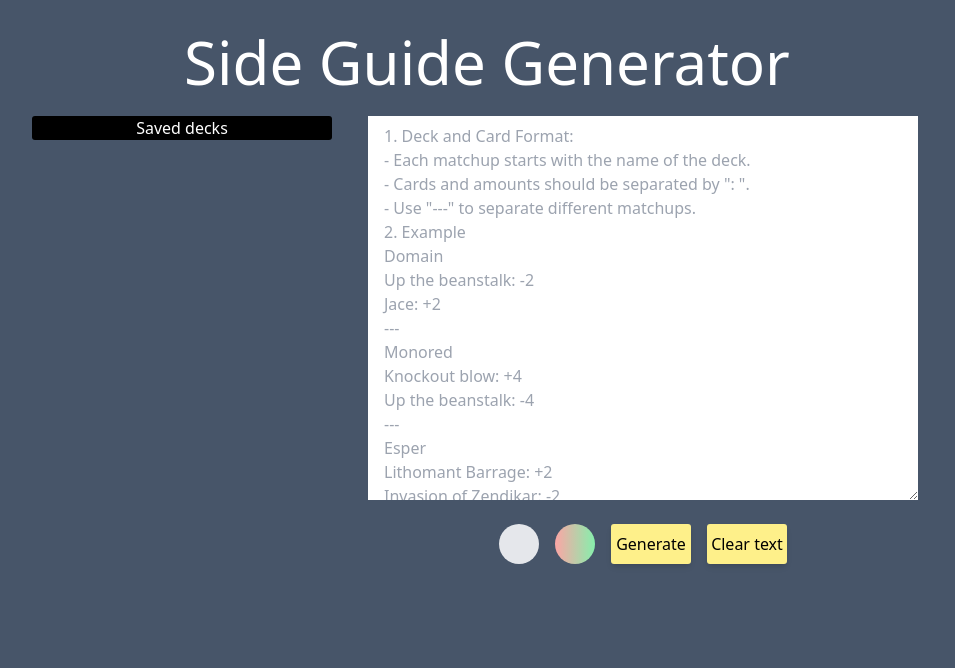
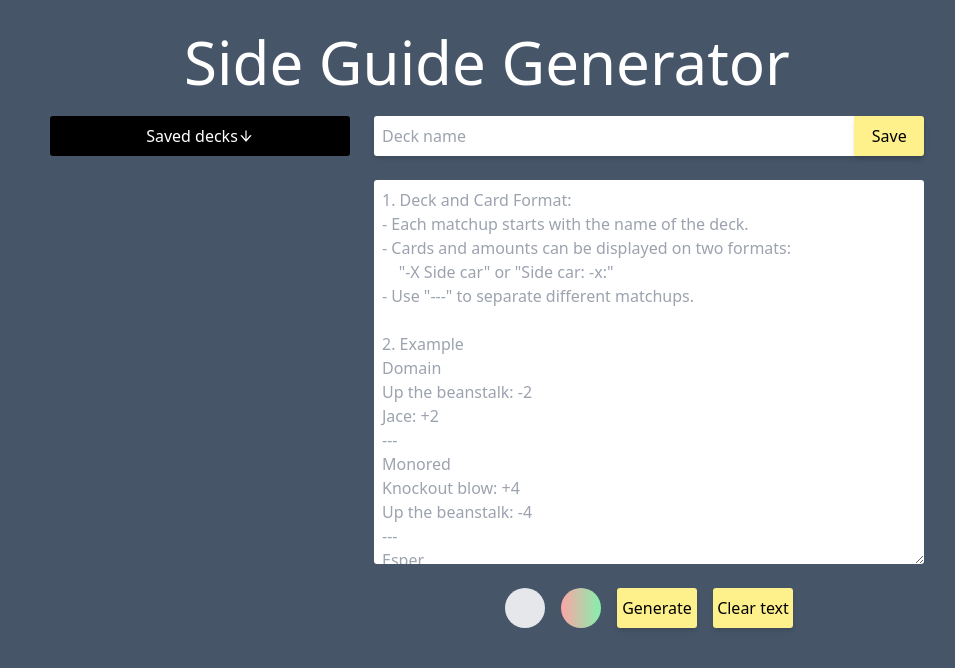
Before and after one commit to TigreDev/sideguidegenerator, a React (Create React App) app: page / in a window 1280 px wide. Shown: the top 668 px of the page, without its empty margins (153-1108 px from the left). Built offline with nearby package versions, Linux system fonts and the light colour scheme.

Commit message:
some work

```diff
--- a/src/App.tsx
+++ b/src/App.tsx
@@ -9,7 +9,7 @@ function App() {
   return (
     <StoredGuidesContextProvider>
       <Home />
-      <ToastContainer closeOnClick />
+      <ToastContainer closeOnClick hideProgressBar pauseOnHover={false} />
     </StoredGuidesContextProvider>
   );
 }
--- a/src/components/Button/index.tsx
+++ b/src/components/Button/index.tsx
@@ -5,7 +5,7 @@ export type ButtonProps = React.ComponentProps<'button'> & {
 
 const variants = {
     'primary': 'rounded-[3px] shadow-md bg-yellow-200 hover:bg-yellow-400 hover:shadow-lg',
-    'warning': 'rounded-[3px] shadow-md bg-red-200 hover:bg-red-400 hover:shadow-lg',
+    'warning': 'rounded-[3px] shadow-md bg-red-600 hover:bg-red-500 hover:shadow-lg',
 }
 
 export const Button = ({ variant = 'primary', className, ...props }: ButtonProps) => {
--- a/src/components/Home/GeneratorForm.tsx
+++ b/src/components/Home/GeneratorForm.tsx
@@ -8,15 +8,15 @@ function GeneratorForm() {
     const { guideText, handleChange, setColorSchema, generateOutput, setGuideText, colorSchema, guideOutput } = useGeneratorForm();
 
     return (
-        <div className="flex flex-col items-center px-6  gap-6 ">
-            <textarea className="w-full min-h-32 md:min-h-96 md:w-[550px] px-4 py-2 overflow-y-scroll" value={guideText} onChange={handleChange} id='guideText' placeholder={placeholderText} />
+        <div className="flex flex-col items-center gap-6 ">
+            <SaveDeckForm guide={guideText} />
+            <textarea className="w-full min-h-32 md:min-h-96 md:w-[550px] px-2 py-2 overflow-y-scroll rounded-[3px]" value={guideText} onChange={handleChange} id='guideText' placeholder={placeholderText} />
             <div className="flex flex-row gap-4">
                 <button className="bg-gray-200 rounded-full min-w-10 min-h-10 hover:bg-gray-300 " onClick={() => setColorSchema("grays")} />
                 <button className="bg-gradient-to-r from-red-300 to-green-300 rounded-full min-w-10 min-h-10 hover:bg-gradient-to-r hover:from-red-400 hover:to-green-400" onClick={() => setColorSchema("default")} />
                 <Button className="w-20 py-2" onClick={generateOutput}>Generate</Button>
                 <Button className="w-20 py-2" onClick={() => setGuideText("")}>Clear text</Button>
             </div>
-            {guideOutput && <SaveDeckForm guide={guideText} />}
             {guideOutput && <MatchupTable matchups={guideOutput} colorSchema={colorSchema} />}
         </div>
     );
--- a/src/components/Home/Home.tsx
+++ b/src/components/Home/Home.tsx
@@ -1,31 +1,15 @@
 import GeneratorForm from "./GeneratorForm";
-import { useStoredGuidesContext } from '../StoredGuidesContext/useStoredGuidesContext';
-import { Button } from "../Button";
+import SideBar from "./SideBar";
 
 function Home() {
-    const { storedGuides, removeGuide, setCurrentGuide } = useStoredGuidesContext()
 
     return (
         <div className="min-h-screen relative bg-slate-600 flex flex-col items-center px-6 py-8 gap-6 ">
             <div className=" text-3xl md:text-6xl text-white font-extralight ">
                 Side Guide Generator
             </div>
-            <div className="flex flex-col md:flex-row gap-3">
-                <div className="flex flex-col h-auto gap-3">
-                    <div className="bg-black text-bold w-full rounded-[3px] text-white text-center">
-                        Saved decks
-                    </div>
-                    <div className="w-full md:w-[300px] flex flex-col gap-2" >
-                        {storedGuides.map((guide) => (
-                            <div className="flex flex-row gap-3" key={`${guide.name}-container`}>
-                                <Button className="w-full" key={guide.name} onClick={() => setCurrentGuide(guide)}>
-                                    {guide.name}
-                                </Button>
-                                <Button variant="warning" className="px-3" onClick={() => removeGuide(guide.name)}>X</Button>
-                            </div>
-                        ))}
-                    </div>
-                </div>
+            <div className="flex w-full flex-col md:flex-row justify-center gap-6">
+                <SideBar />
                 <GeneratorForm />
             </div>
 
--- /dev/null
+++ b/src/components/Home/SideBar.tsx
@@ -0,0 +1,44 @@
+import { useState } from 'react';
+import { useStoredGuidesContext } from '../StoredGuidesContext/useStoredGuidesContext';
+import { Button } from '../Button';
+import { ArrowDownSVG } from './TriangleSVG';
+
+
+function SideBar() {
+    const { storedGuides, removeGuide, setCurrentGuide } = useStoredGuidesContext();
+    const [isMapVisible, setIsMapVisible] = useState(false);
+
+    const toggleMap = () => {
+        setIsMapVisible((prev) => !prev);
+    };
+
+    return (
+        <div className="flex flex-col h-auto gap-3 w-full md:w-[300px]">
+            <div
+                className="bg-black text-bold w-full rounded-[3px] text-white text-center cursor-pointer h-10 flex items-center justify-center select-none"
+                onClick={toggleMap}
+            >
+                Saved decks
+                <span className={`${isMapVisible ? 'rotate-180' : 'rotate-0'} inline-block`}>
+                    <ArrowDownSVG />
+                </span>
+            </div>
+            {isMapVisible && (
+                <div className="flex flex-col gap-2 ">
+                    {storedGuides.map((guide) => (
+                        <div className="flex flex-row gap-3 h-8" key={`${guide.name}-container`}>
+                            <Button className="w-full text-left px-4 text-ellipsis" key={guide.name} onClick={() => setCurrentGuide(guide)}>
+                                {guide.name}
+                            </Button>
+                            <Button variant="warning" className="px-3" onClick={() => removeGuide(guide.name)}>
+                                X
+                            </Button>
+                        </div>
+                    ))}
+                </div>
+            )}
+        </div>
+    );
+}
+
+export default SideBar;
--- /dev/null
+++ b/src/components/Home/TriangleSVG.tsx
@@ -0,0 +1,16 @@
+import { SVGProps } from "react";
+import { JSX } from "react/jsx-runtime";
+
+export function ArrowDownSVG(props: JSX.IntrinsicAttributes & SVGProps<SVGSVGElement>) {
+  return (
+    <svg
+      viewBox="0 0 1024 1024"
+      fill="currentColor"
+      height="1em"
+      width="1em"
+      {...props}
+    >
+      <path d="M862 465.3h-81c-4.6 0-9 2-12.1 5.5L550 723.1V160c0-4.4-3.6-8-8-8h-60c-4.4 0-8 3.6-8 8v563.1L255.1 470.8c-3-3.5-7.4-5.5-12.1-5.5h-81c-6.8 0-10.5 8.1-6 13.2L487.9 861a31.96 31.96 0 0048.3 0L868 478.5c4.5-5.2.8-13.2-6-13.2z" />
+    </svg>
+  );
+}
--- a/src/components/SaveDeckForm/SaveDeckForm.tsx
+++ b/src/components/SaveDeckForm/SaveDeckForm.tsx
@@ -11,7 +11,6 @@ export const SaveDeckForm = ({ guide }: { guide: string }) => {
         if (deckName === "") {
             return showError('Name should not be empty')
         }
-
         addOrUpdateGuide({
             info: guide,
             name: deckName
@@ -30,9 +29,8 @@ export const SaveDeckForm = ({ guide }: { guide: string }) => {
         setDeckName(e.target.value)
     }
 
-    return (<div className="flex flex-row">
-        <input type="text" value={deckName} onChange={handleChange} />
-        <Button className=" w-20 py-2" onClick={handleSave}>Save</Button>
-
+    return (<div className="flex flex-row shadow-md w-full">
+        <input type="text" value={deckName} onChange={handleChange} className="px-2 rounded-l-[3px] w-full" placeholder="Deck name" />
+        <Button className="w-20 py-2 rounded-l-none" onClick={handleSave}>Save</Button>
     </div>)
 }
--- a/src/components/StoredGuidesContext/StoredGuidesContextProvider.tsx
+++ b/src/components/StoredGuidesContext/StoredGuidesContextProvider.tsx
@@ -29,7 +29,6 @@ export const StoredGuidesContextProvider = ({ children }: { children: ReactNode
         JSON.parse(localStorage.getItem("storedGuides") || "[]")
     );
     const [currentGuide, setCurrentGuide] = useState<StoredGuidesType | null>(null);
-
 
     const addOrUpdateGuide = (guide: StoredGuidesType) => {
         const existGuide = findGuideByName(guide.name, storedGuides);
--- a/src/hooks/useGeneratorForm.ts
+++ b/src/hooks/useGeneratorForm.ts
@@ -14,7 +14,6 @@ export const useGeneratorForm = () => {
         }
         setGuideText(currentGuide.info)
         setCurrentGuide(null);
-
     }, [currentGuide, setCurrentGuide]);
 
     const generateOutput = () => {
--- a/src/utils/const.ts
+++ b/src/utils/const.ts
@@ -1,7 +1,9 @@
 export const placeholderText = `1. Deck and Card Format:
 - Each matchup starts with the name of the deck.
-- Cards and amounts should be separated by ": ".
+- Cards and amounts can be displayed on two formats:
+    "-X Side car" or "Side car: -x:"
 - Use "---" to separate different matchups.
+
 2. Example
 Domain
 Up the beanstalk: -2
@@ -15,3 +17,13 @@ Esper
 Lithomant Barrage: +2
 Invasion of Zendikar: -2
 `;
+
+export const exampleGuide = `
+Numbers and name mode
+-2 Up the beanstalk
++2 Jace
+---
+Name colon and number mode
+Knockout blow: +4
+Up the beanstalk: -4
+`
```
